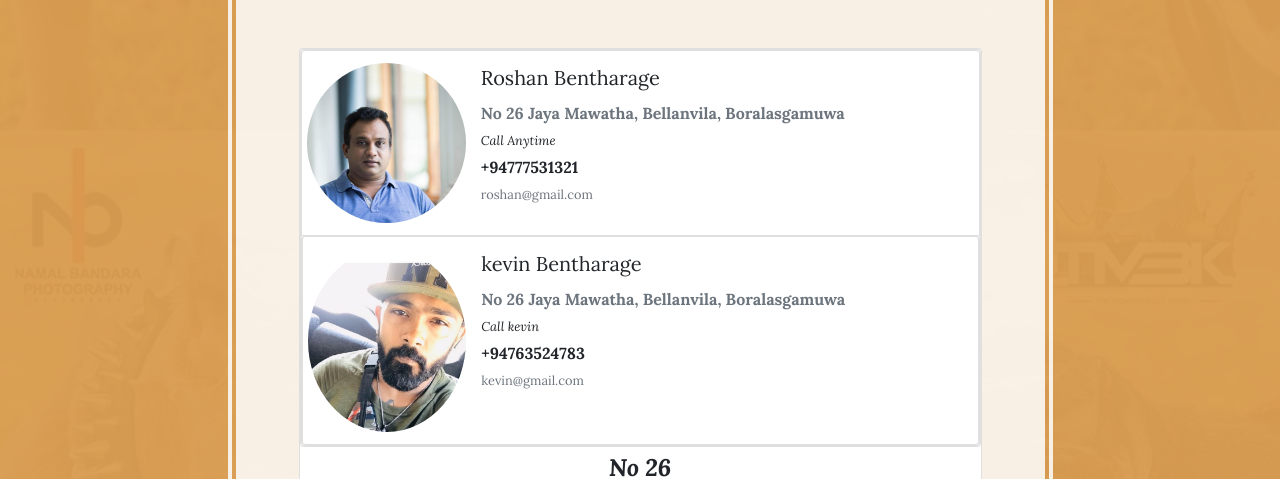
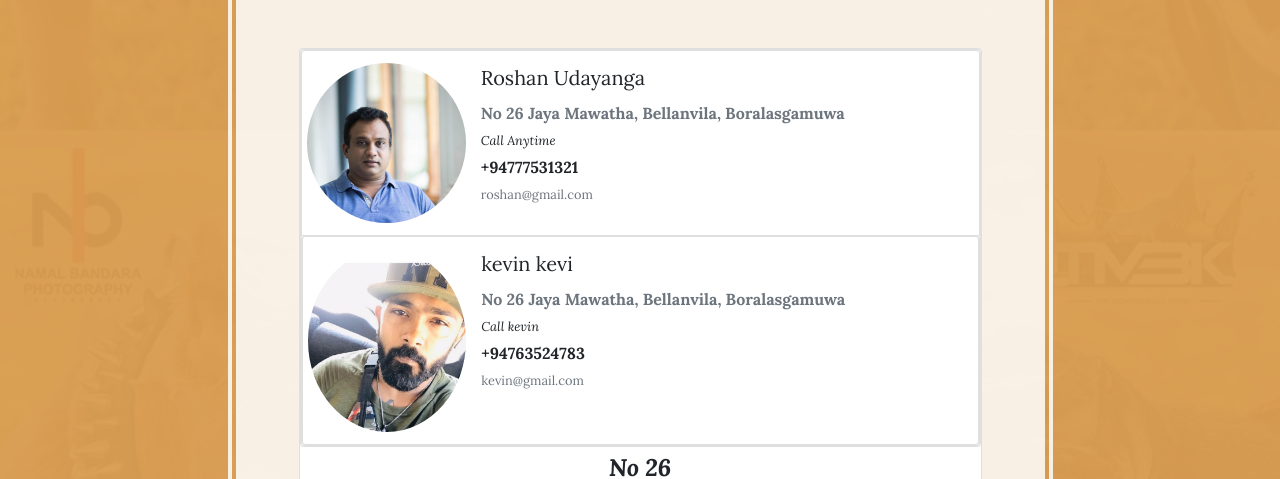
Before and after one commit to AyeshMaduwantha/dogclub, a website: page store.html in a window 1280 px wide. Shown: the part 723-1202 px from the top of the page. Drawn offline with Linux system fonts and the light colour scheme.

Commit message:
Update store.html
change names

```diff
--- a/store.html
+++ b/store.html
@@ -82,7 +82,7 @@
                                               </div>
                                               <div class="col-12 col-sm-6 col-md-9 text-center text-sm-left">
                                                   <span class="fa fa-mobile fa-2x text-success float-right pulse" title="online now"></span>
-                                                  <label class="name lead">Roshan Bentharage</label>
+                                                  <label class="name lead">Roshan Udayanga</label>
                                                   <br>
                                                   <span class="fa fa-map-marker fa-fw text-muted" data-toggle="tooltip" title="" data-original-title="5842 Hillcrest Rd"></span>
                                                   <span class="text-muted"> <strong>No 26 Jaya Mawatha, Bellanvila, Boralasgamuwa</strong></span>
@@ -115,7 +115,7 @@
                                                         </div>
                                                         <div class="col-12 col-sm-6 col-md-9 text-center text-sm-left">
                                                             <span class="fa fa-mobile fa-2x text-success float-right pulse" title="online now"></span>
-                                                            <label class="name lead">kevin Bentharage</label>
+                                                            <label class="name lead">kevin kevi</label>
                                                             <br>
                                                             <span class="fa fa-map-marker fa-fw text-muted" data-toggle="tooltip" title="" data-original-title="5842 Hillcrest Rd"></span>
                                                             <span class="text-muted"> <strong>No 26 Jaya Mawatha, Bellanvila, Boralasgamuwa</strong></span>
```
